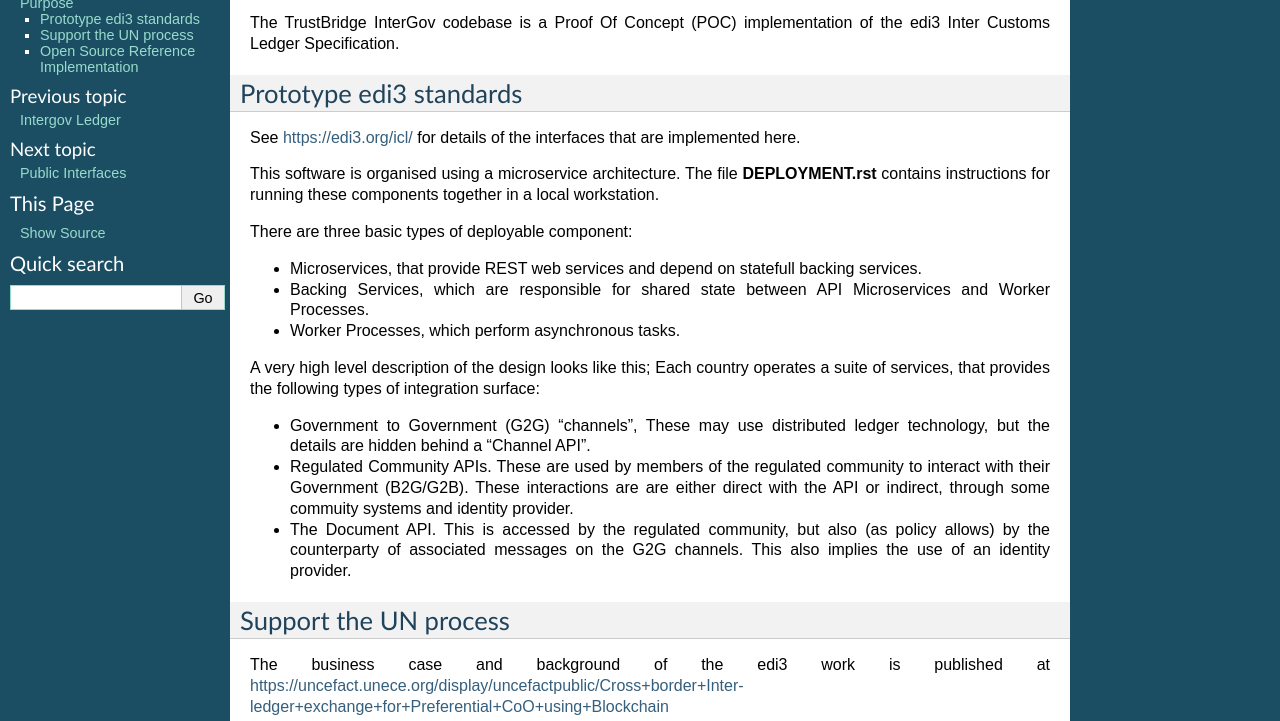
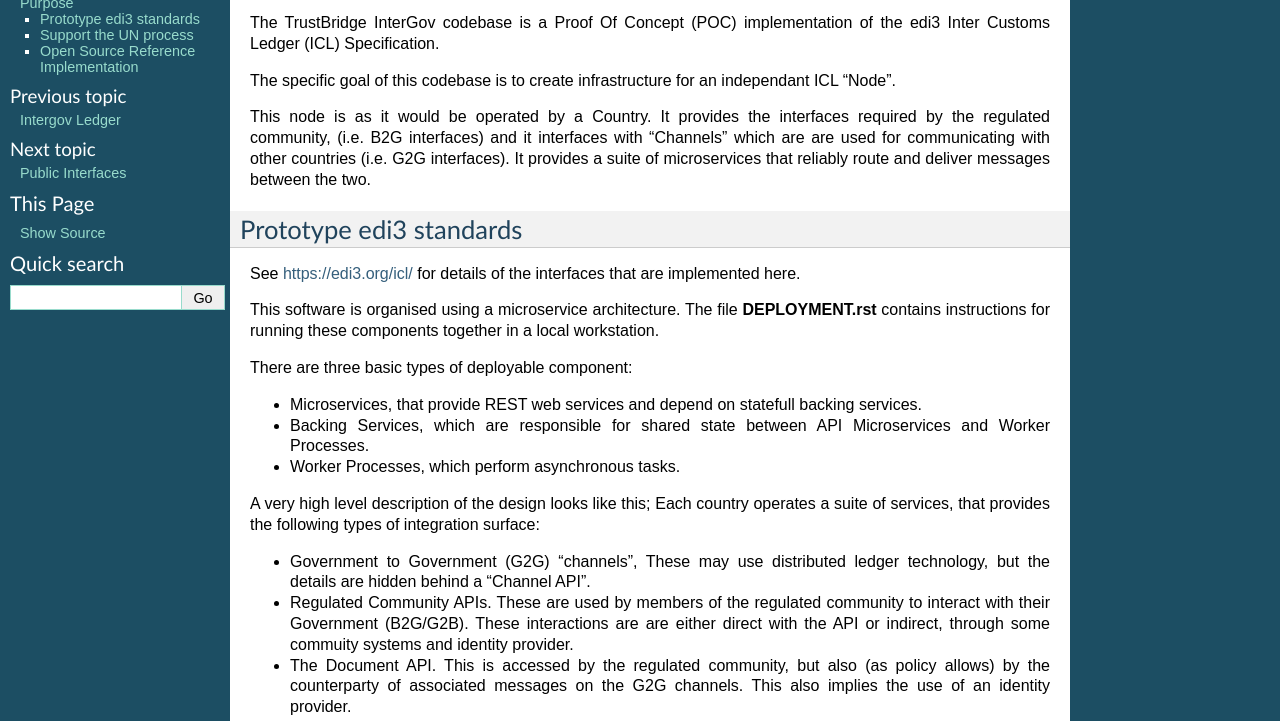
Before and after one commit to trustbridge/intergov-docs, a plain HTML site: page purpose.html in a window 1280 px wide. Shown: the part 79-800 px from the top of the page. Drawn offline with Linux system fonts and the light colour scheme.

Commit message:
clarify purpose

```diff
--- a/purpose.html
+++ b/purpose.html
@@ -45,7 +45,18 @@
 <h1>Purpose<a class="headerlink" href="#purpose" title="Permalink to this headline">¶</a></h1>
 <p>The TrustBridge InterGov codebase is
 a Proof Of Concept (POC) implementation
-of the edi3 Inter Customs Ledger Specification.</p>
+of the edi3 Inter Customs Ledger (ICL) Specification.</p>
+<p>The specific goal of this codebase
+is to create infrastructure for
+an independant ICL “Node”.</p>
+<p>This node is as it would be operated by a Country.
+It provides the interfaces required by the regulated community,
+(i.e. B2G interfaces)
+and it interfaces with “Channels”
+which are are used for communicating with other countries
+(i.e. G2G interfaces).
+It provides a suite of microservices
+that reliably route and deliver messages between the two.</p>
 <div class="section" id="prototype-edi3-standards">
 <h2>Prototype edi3 standards<a class="headerlink" href="#prototype-edi3-standards" title="Permalink to this headline">¶</a></h2>
 <p>See <a class="reference external" href="https://edi3.org/icl/">https://edi3.org/icl/</a>
```
Also changed, not shown: _sources/purpose.rst.txt, searchindex.js, 1 other file.
